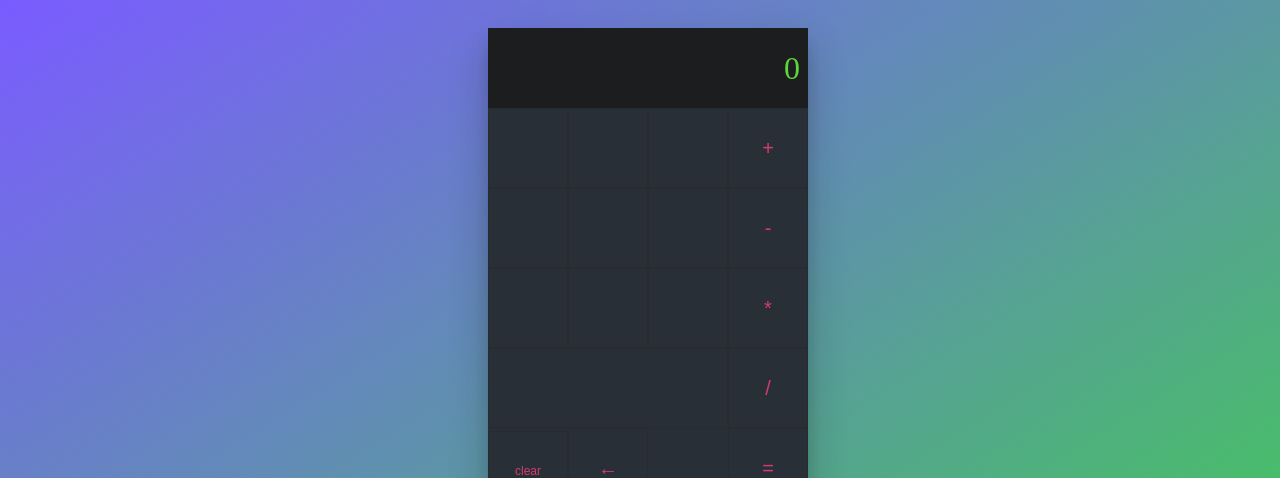
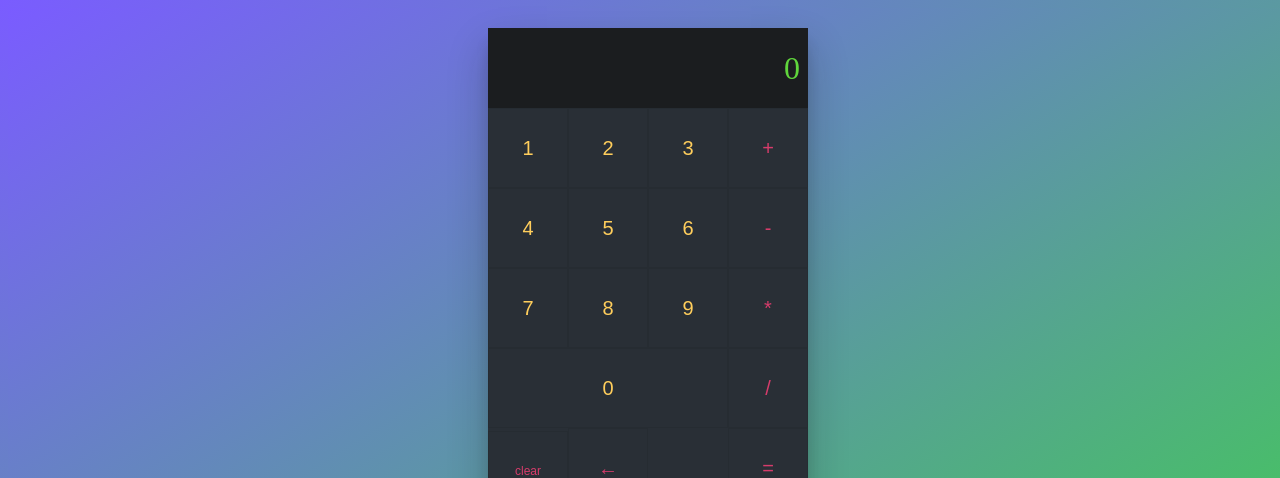
Before and after one commit to KraySe/calc-app, a React (Create React App) app: page / in a window 1280 px wide. Shown: the top 478 px of the page. Built offline with nearby package versions, Linux system fonts and the light colour scheme.

Commit message:
DRY: renderButtons, map iterator test

```diff
--- a/src/components/Numbers.jsx
+++ b/src/components/Numbers.jsx
@@ -1,21 +1,32 @@
 import React from 'react';
-import PropTypes from 'prop-types';
+import PropTypes, { func } from 'prop-types';
 import Button from './Button';
 
-const Numbers = ({onClickNumber}) => (
-    <section className="numbers">
-        <Button text="" clickHandler={onClickNumber} />
-        <Button text="" clickHandler={onClickNumber} />
-        <Button text="" clickHandler={onClickNumber} />
-        <Button text="" clickHandler={onClickNumber} />
-        <Button text="" clickHandler={onClickNumber} />
-        <Button text="" clickHandler={onClickNumber} />
-        <Button text="" clickHandler={onClickNumber} />
-        <Button text="" clickHandler={onClickNumber} />
-        <Button text="" clickHandler={onClickNumber} />
-        <Button text="" clickHandler={onClickNumber} />
-    </section>
+// DRY: Don't Repeat Yourself
+// v1
+const numbers = [1, 2, 3, 4, 5, 6, 7, 8, 9, 0];
+
+const renderButtons = onClickNumber => (
+    numbers.map(number => <Button key={number} text={number.toString()} clickHandler={onClickNumber} />)
 )
+
+// v2
+// const renderButtons = onClickNumber => (
+//     [...Array(10)].map((v, i) => {
+//         let num = i + 1;
+//         let numAdapted = num == 10 ? 0 : num;
+//         return (<Button key={i} text={numAdapted.toString()} clickHandler={onClickNumber} />)
+//     })
+// )
+
+const Numbers = ({ onClickNumber }) => {
+    return (<section className="numbers">
+        {
+            renderButtons(onClickNumber)
+        }
+    </section>)
+}
+
 
 Numbers.propTypes = {
     onClickNumber: PropTypes.func.isRequired
```
Also changed, not shown: src/App.jsx (+5 -2 lines).
